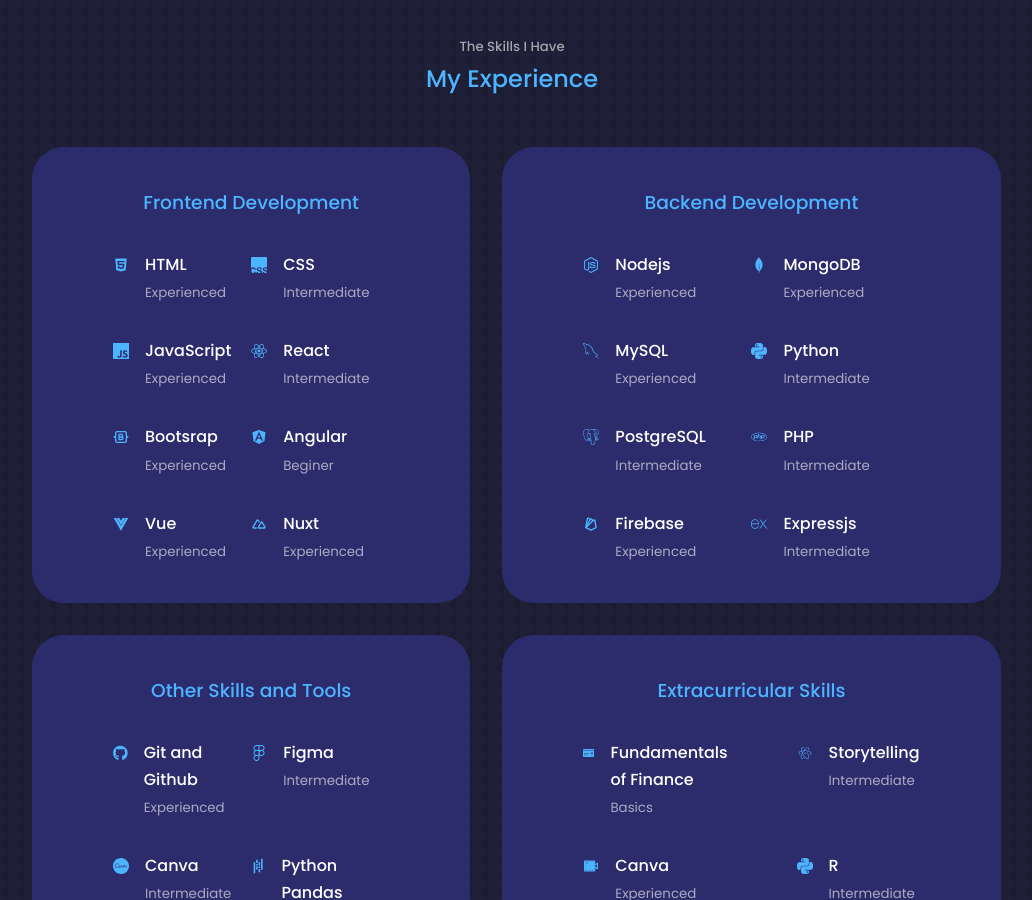
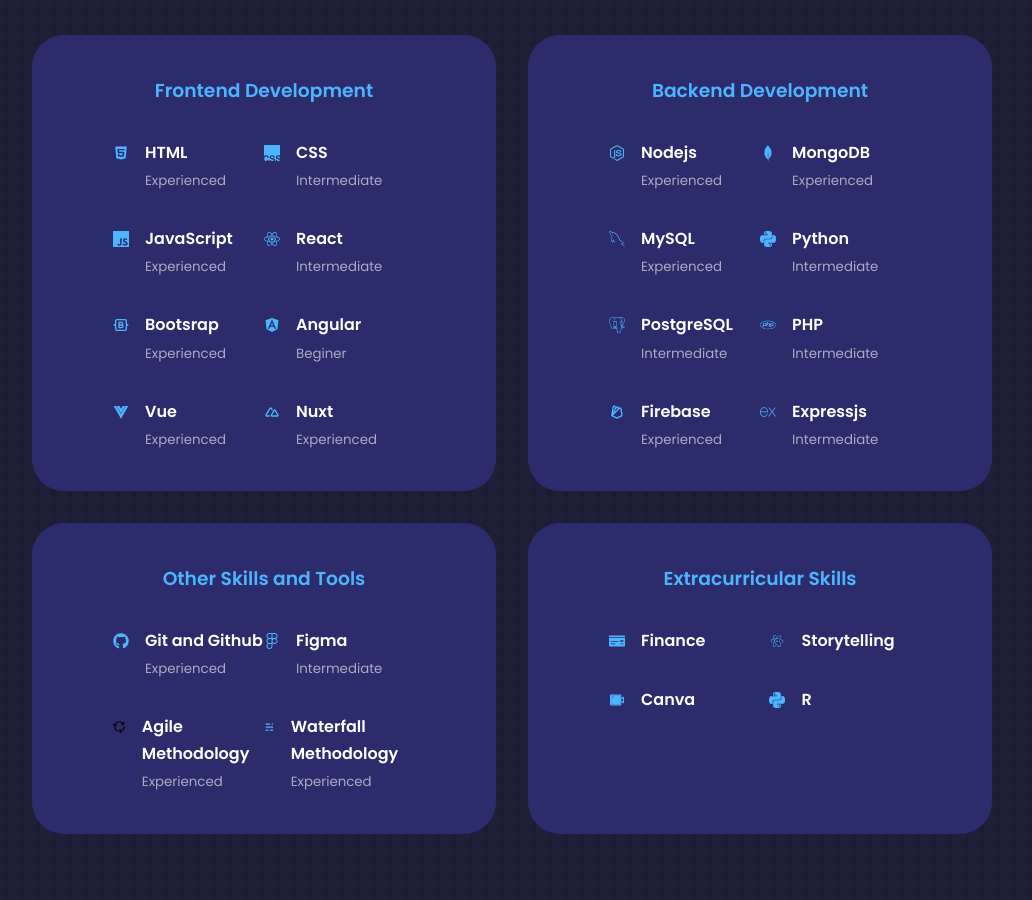
Before and after one commit to JohnGastone/John-Gastone, a React (Create React App) app: page / in a window 1280 px wide. Shown: the part 1900-2800 px from the top of the page, without its empty margins (128-1160 px from the left). Built offline with nearby package versions, Linux system fonts and the light colour scheme.

Commit message:
Added some assets

```diff
--- a/src/components/experience/Experience.jsx
+++ b/src/components/experience/Experience.jsx
@@ -176,20 +176,6 @@
               </div>
             </article>
             <article className='experience__details'>
-              <SiCanva className='experience__details-icon'/>
-              <div>
-              <h4>Canva</h4>
-              <small className='text-light'>Intermediate</small>
-              </div>
-            </article>
-            <article className='experience__details'>
-              <SiPandas className='experience__details-icon'/>
-              <div>
-              <h4>Python Pandas</h4>
-              <small className='text-light'>Intermediate</small>
-              </div>
-            </article>
-            <article className='experience__details'>
               <GrCycle className='experience__details-icon'/>
               <div>
               <h4>Agile Methodology</h4>
@@ -213,43 +199,25 @@
           <article className='experience__details'>
               <FaMoneyCheck className='experience__details-icon'/>
               <div>
-              <h4 className='h4'>Fundamentals of Finance</h4>
-              <small className='text-light'>Basics</small>
+              <h4 className='h4'>Finance</h4>
               </div>
             </article>
             <article className='experience__details'>
               <DiAtom className='experience__details-icon'/>
               <div>
               <h4>Storytelling</h4>
-              <small className='text-light'>Intermediate</small>
               </div>
             </article>
             <article className='experience__details'>
               <AiTwotoneVideoCamera className='experience__details-icon'/>
               <div>
               <h4>Canva</h4>
-              <small className='text-light'>Experienced</small>
               </div>
             </article>
             <article className='experience__details'>
               <SiPython className='experience__details-icon'/>
               <div>
               <h4>R</h4>
-              <small className='text-light'>Intermediate</small>
-              </div>
-            </article>
-            <article className='experience__details'>
-              <IoIosFootball className='experience__details-icon'/>
-              <div>
-              <h4>Football Analysis</h4>
-              <small className='text-light'>Experienced</small>
-              </div>
-            </article>
-            <article className='experience__details'>
-              <FaPhp className='experience__details-icon'/>
-              <div>
-              <h4>Fb Analysis</h4>
-              <small className='text-light'>Experienced</small>
               </div>
             </article>
 
--- a/src/components/header/HeaderSocials.jsx
+++ b/src/components/header/HeaderSocials.jsx
@@ -7,8 +7,8 @@
   return (
     <div className='header__socials'>
         <a href="https://linkedin.com/in/john-mahwaya-342645240" rel='nonreferer' target="_blank"><BsLinkedin/></a>
-        <a href="https://github.com/JohnGastone" rel='' target="_blank"><FaGithub/></a>
-        <a href="https://twitter.com/DaddyCommunity?t=NbkZiYxgQV_05b5vZrEGuA&s=09" rel='' target="_blank"><FiTwitter/></a>
+        <a href="https://github.com/JohnGastone" rel='noreferer' target="_blank"><FaGithub/></a>
+        <a href="https://twitter.com/DaddyCommunity?t=NbkZiYxgQV_05b5vZrEGuA&s=09" rel='noreferer' target="_blank"><FiTwitter/></a>
 
     </div>
   )
--- a/src/components/services/Services.jsx
+++ b/src/components/services/Services.jsx
@@ -40,22 +40,17 @@
             <ul className='service__list'>
               <li>
                 <BiCheckDouble className='service__list-icon'/>
-                <p>Lorem ipsum dolor sit, amet consectetur adipisicing elit.
+                <p>I build both Android and iOS mobile applications .
                 </p>
               </li>
               <li>
                 <BiCheckDouble className='service__list-icon'/>
-                <p>Lorem ipsum dolor sit, amet consectetur adipisicing elit.
+                <p>I use effective technologies that prioritise quality and quick delivery of Mobile Apps.
                 </p>
               </li>
               <li>
                 <BiCheckDouble className='service__list-icon'/>
-                <p>Lorem ipsum dolor sit, amet consectetur adipisicing elit.
-                </p>
-              </li>
-              <li>
-                <BiCheckDouble className='service__list-icon'/>
-                <p>Lorem ipsum dolor sit, amet consectetur adipisicing elit.
+                <p>I build Apps that focus on hiding technicalities to users and improve their experience on the App.
                 </p>
               </li>
             </ul>
@@ -70,22 +65,17 @@
             <ul className='service__list'>
               <li>
                 <BiCheckDouble className='service__list-icon'/>
-                <p>Lorem ipsum dolor sit, amet consectetur adipisicing elit.
+                <p>Building scallable web applications that leverage business workflows effectively.
                 </p>
               </li>
               <li>
                 <BiCheckDouble className='service__list-icon'/>
-                <p>Lorem ipsum dolor sit, amet consectetur adipisicing elit.
+                <p>Building Web Apps using efficient software methodologies.
                 </p>
               </li>
               <li>
                 <BiCheckDouble className='service__list-icon'/>
-                <p>Lorem ipsum dolor sit, amet consectetur adipisicing elit.
-                </p>
-              </li>
-              <li>
-                <BiCheckDouble className='service__list-icon'/>
-                <p>Lorem ipsum dolor sit, amet consectetur adipisicing elit.
+                <p>I build Web Apps that bridges businesses with their customers.
                 </p>
               </li>
             </ul>
--- a/src/components/testimonials/Testimonials.jsx
+++ b/src/components/testimonials/Testimonials.jsx
@@ -1,6 +1,6 @@
 import React from 'react'
 import './testimonials.css'
-import avt1 from '../../assets/avatar1.jpg'
+import me from '../../assets/John.jpg'
 import avt2 from '../../assets/avatar2.jpg'
 import avt3 from '../../assets/avatar3.jpg'
 
@@ -18,7 +18,7 @@
 
 const data = [
   {
-    avatar : avt1,
+    avatar : me,
     name : 'Omary Mkuse - TEDEX',
     review : 'Despite his technical expertise and hardworking spirit John is an interactive individual whose potential will bring much good in Tanzanian community and the world at large.'
   },
@@ -30,7 +30,7 @@
   {
     avatar : avt3,
     name : 'Michael Justine - Konzo Metrics',
-    review : 'I would say John"s work is worth a mention, the vision and digital solutions he propose to businesses are superb. He is a pearl that needs to be looked at from a third angle.'
+    review : "I would say John's work is worth a mention, the vision and digital solutions he propose to businesses are superb. He is a pearl that needs to be used to push Tanzanian economy using digital arena."
   },
   {
     avatar : avt3,
--- a/src/index.css
+++ b/src/index.css
@@ -29,7 +29,7 @@
 }
 
 html{
-    scroll-behavior: smooth;
+    scroll-behavior:smooth;
 
 }
 
@@ -54,7 +54,7 @@
 }
 
 h1, h2, h3, h4, h5 {
-    font-weight: 500;
+    font-weight: 600;
 }
 
 h1{
@@ -63,8 +63,8 @@
 
 section{
     margin-top: -3rem;
-    height: 140vh;
-    margin-bottom: 7rem;
+    height: 130vh;
+    margin-bottom: 5rem;
 
 }
 
@@ -88,7 +88,7 @@
 }
 
 a:hover{
-    color: var(--color-white);
+    color: var(--color-primary);
 }
 
 .btn{
```
